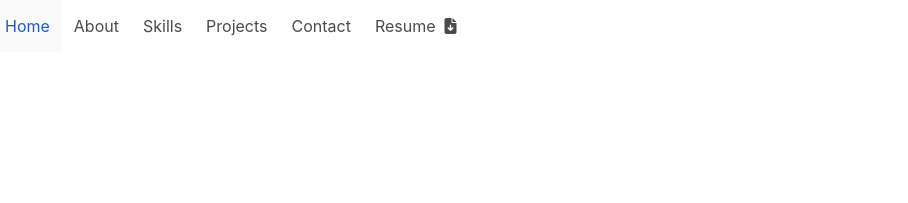
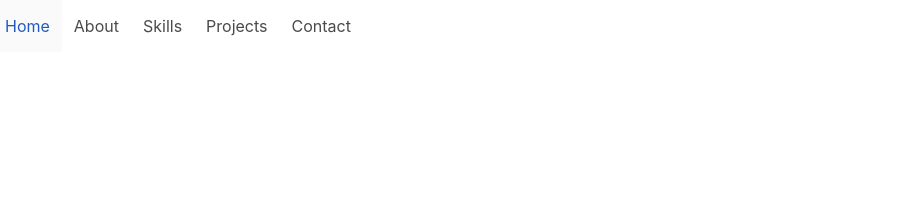
Before and after one commit to humanist-bean/humanist-bean.github.io, a website: page index.html in a window 1280 px wide. Shown: the top 203 px of the page, without its empty margins (0-908 px from the left). Drawn offline with nearby package versions, Linux system fonts and the light colour scheme.

Commit message:
Update index.html
No need for resume here right now :)

```diff
--- a/index.html
+++ b/index.html
@@ -141,9 +141,6 @@ freelance web design business a couple years ago. -->
               </a>
               <a href="#contact-section" class="navbar-item">
                 Contact
-              </a>
-              <a href="./alder-french-resume.pdf" class="navbar-item" download>
-                Resume &nbsp; <i class="fas fa-file-download"></i>
               </a>
             </div>
             <div class="navbar-end">
```
